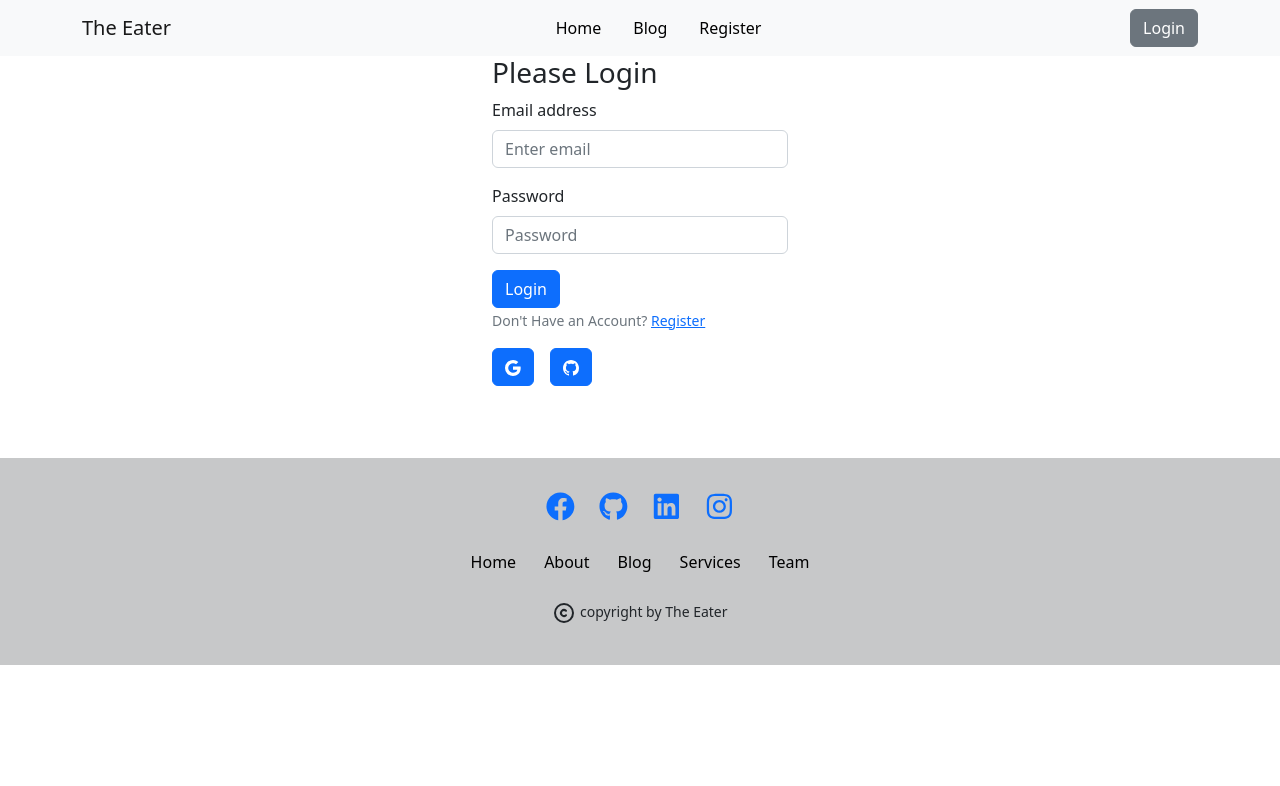
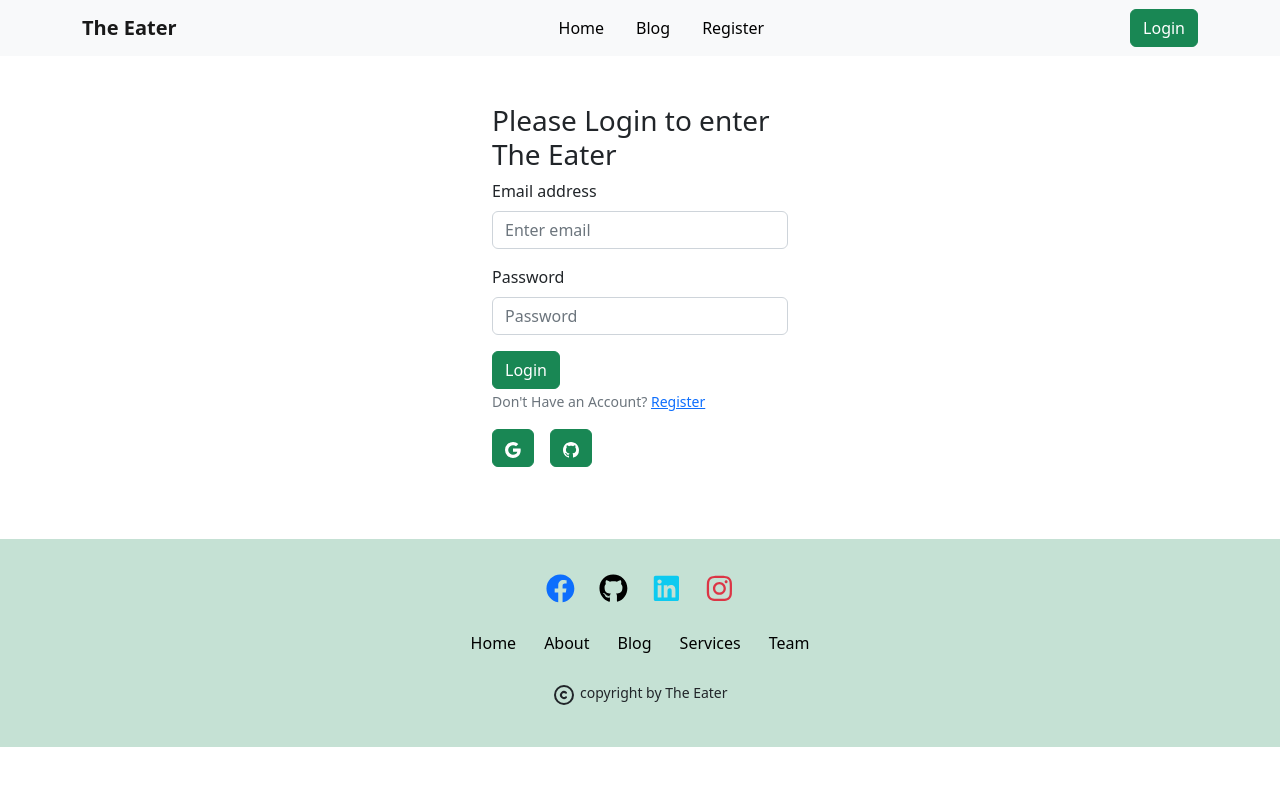
Before and after one commit to Mohammademon02/the-eater-client, a React (Vite) app: page /login in a window 1280 px wide. Shown: the top 786 px of the page. Built offline with nearby package versions, Linux system fonts and the light colour scheme; no server answers.

Commit message:
all completed

```diff
--- a/src/pages/Blog/Blog.jsx
+++ b/src/pages/Blog/Blog.jsx
@@ -22,7 +22,7 @@ const Blog = () => {
             <p className='mt-3' style={{ textAlign: 'justify' }}>Answer : A custom hook in React.js is a user-defined hook that builds on one or more default hooks. A custom hook enables you to encapsulate functionality into a reusable hook. For example, say you want to conditionally render a component based on the window’s screen size. JavaScript lets you add a resize event listener to the window object so you can run some logic whenever a window is resized. You can create a custom hook called useScreenSize that will detect changes in screen size and return the updated screen size.
             </p>
             <Pdf targetRef={ref} filename="blog.pdf">
-                {({ toPdf }) => <button className='btn btn-secondary' onClick={toPdf}>Generate Pdf</button>}
+                {({ toPdf }) => <button className='btn btn-success' onClick={toPdf}>Generate Pdf</button>}
             </Pdf>
         </div>
     );
--- a/src/pages/Home/Home/ChefInfo/ChefInfo.jsx
+++ b/src/pages/Home/Home/ChefInfo/ChefInfo.jsx
@@ -1,4 +1,4 @@
-import { Button, Card, CardGroup, Spinner } from 'react-bootstrap';
+import { Button, Card, CardGroup } from 'react-bootstrap';
 import { Link } from 'react-router-dom';
 import { FcLike } from 'react-icons/fc';
 
@@ -29,7 +29,7 @@ const ChefInfo = ({chefInfo}) => {
                         </div>
                         <div>
                             <Link to={`/recipes/${id}`} >
-                                <Button variant="secondary">View Recipes
+                                <Button variant="success">View Recipes
                                 </Button>
                             </Link>
                         </div>
--- a/src/pages/Home/Home/ChefRecipes/ChefRecipes.jsx
+++ b/src/pages/Home/Home/ChefRecipes/ChefRecipes.jsx
@@ -1,6 +1,6 @@
 import React from 'react';
-import { Button, Card, CardGroup, Col, Container, Row } from 'react-bootstrap';
-import { Link, useLoaderData, useParams } from 'react-router-dom';
+import { Card, CardGroup, Col, Container, Row } from 'react-bootstrap';
+import { useLoaderData,  } from 'react-router-dom';
 import { FcLike } from 'react-icons/fc';
 import ChefRecipesDetails from '../ChefRecipesDetails/ChefRecipesDetails';
 
@@ -14,7 +14,7 @@ const ChefRecipes = () => {
     console.log(recipes[0]);
     return (
         <Container >
-            <Row className='mt-5'>
+            <Row className='my-5'>
                 <Col>
                     <CardGroup>
                         <Card>
--- a/src/pages/Home/Home/ChefRecipesDetails/ChefRecipesDetails.jsx
+++ b/src/pages/Home/Home/ChefRecipesDetails/ChefRecipesDetails.jsx
@@ -1,6 +1,5 @@
 import React, { useState } from 'react';
 import { Button, Card } from 'react-bootstrap';
-import { Link } from 'react-router-dom';
 import { ToastContainer, toast } from 'react-toastify';
 import 'react-toastify/dist/ReactToastify.css';
 
@@ -41,7 +40,7 @@ const ChefRecipesDetails = ({ recipes }) => {
                         <div>
                             <Button onClick={notify}
                                 disabled={!disable}
-                                variant="secondary">Add to Favorite
+                                variant="success">Add to Favorite
                             </Button>
                             <ToastContainer />
 
--- a/src/pages/Home/Home/Home.jsx
+++ b/src/pages/Home/Home/Home.jsx
@@ -12,7 +12,7 @@ const Home = () => {
     const [chefInfo, setChefInfo] = useState([]);
 
     useEffect(() => {
-        fetch('http://localhost:5000/chef')
+        fetch('https://the-eater-server-mohammademon02.vercel.app/chef')
             .then(res => res.json())
             .then(data => setChefInfo(data))
             .catch(error => console.error(error))
--- a/src/pages/Login/Login.jsx
+++ b/src/pages/Login/Login.jsx
@@ -63,8 +63,8 @@ const Login = () => {
 
 
     return (
-        <Container className='w-25 mx-auto'>
-            <h3>Please Login</h3>
+        <Container className='w-25 mx-auto my-5'>
+            <h3>Please Login to enter The Eater</h3>
             <Form onSubmit={handleLogin}>
                 <Form.Group className="mb-3" controlId="formBasicEmail">
                     <Form.Label>Email address</Form.Label>
@@ -76,7 +76,7 @@ const Login = () => {
                     <Form.Control type="password" name='password' placeholder="Password" required />
                 </Form.Group>
 
-                <Button variant="primary" type="submit">
+                <Button variant="success" type="submit">
                     Login
                 </Button>
                 <br />
@@ -85,10 +85,10 @@ const Login = () => {
                 </Form.Text>
                 <br />
                 <div className='mt-3'>
-                    <Button className='me-3' onClick={handleGoogleSignIn} variant="primary" type="submit">
+                    <Button className='me-3' onClick={handleGoogleSignIn} variant="success" type="submit">
                         <BsGoogle></BsGoogle>
                     </Button>
-                    <Button onClick={handleGithubSignIn} variant="primary" type="submit">
+                    <Button onClick={handleGithubSignIn} variant="success" type="submit">
                         <BsGithub></BsGithub>
                     </Button>
                 </div>
--- a/src/pages/Register/Register.jsx
+++ b/src/pages/Register/Register.jsx
@@ -51,7 +51,7 @@ const Register = () => {
     }
 
     return (
-        <Container className='w-25 mx-auto'>
+        <Container className='w-25 mx-auto my-5'>
             <h3>Please Register</h3>
             <Form onSubmit={handleRegister}>
                 <Form.Group className="mb-3" >
@@ -83,7 +83,7 @@ const Register = () => {
                         name="accept"
                         label={<>Accept <Link to="/terms">Terms and Conditions</Link> </>} />
                 </Form.Group>
-                <Button variant="primary" disabled={!accepted} type="submit">
+                <Button variant="success" disabled={!accepted} type="submit">
                     Register
                 </Button>
                 <br />
--- a/src/routes/Routes.jsx
+++ b/src/routes/Routes.jsx
@@ -34,7 +34,7 @@ const router = createBrowserRouter([
             {
                 path: '/recipes/:id',
                 element: <PrivateRoutes><ChefRecipes></ChefRecipes></PrivateRoutes>,
-                loader: ({params}) => fetch(`http://localhost:5000/chef/${params.id}`)
+                loader: ({ params }) => fetch(`https://the-eater-server-mohammademon02.vercel.app/chef/${params.id}`)
             }
         ]
     }
--- a/src/shared/Footer/Footer.jsx
+++ b/src/shared/Footer/Footer.jsx
@@ -6,21 +6,21 @@ import { Link } from 'react-router-dom';
 
 const Footer = () => {
     return (
-        <div className='bg-dark bg-opacity-25 text-center p-4 mt-5'>
+        <div className='bg-success bg-opacity-25 text-center p-4 mt-5'>
             <Container className='text-center'>
                 <div className=" text-center">
-                    <Link className='me-4 bg-secondary-subtle' style={{ fontSize: '1.8rem' }}><FaFacebook></FaFacebook></Link>
-                    <Link className='me-4 bg-secondary-subtle' style={{ fontSize: '1.8rem' }}><FaGithub></FaGithub></Link>
-                    <Link className='me-4 bg-secondary-subtle' style={{ fontSize: '1.8rem' }}><FaLinkedin></FaLinkedin></Link>
-                    <Link className='bg-secondary-subtle' style={{ fontSize: '1.8rem' }}><FaInstagram></FaInstagram></Link>
+                    <Link className='me-4 ' style={{ fontSize: '1.8rem' }}><FaFacebook></FaFacebook></Link>
+                    <Link className='me-4' style={{ fontSize: '1.8rem' }}><FaGithub className='text-black'></FaGithub></Link>
+                    <Link className='me-4 ' style={{ fontSize: '1.8rem' }}><FaLinkedin className='text-info'></FaLinkedin></Link>
+                    <Link style={{ fontSize: '1.8rem' }}><FaInstagram className='text-danger'></FaInstagram></Link>
                 </div><br />
-                <nav className='d-flex gap-3 mx-auto' style={{ width: 'fit-content' }}>
+                <div className='d-flex gap-3 text-center align-items-center justify-content-center'>
                     <button className='text-decoration-none text-black border-0 bg-transparent'>Home</button>
                     <button className='text-decoration-none text-black border-0 bg-transparent'>About</button>
                     <button className='text-decoration-none text-black border-0 bg-transparent'>Blog</button>
                     <button className='text-decoration-none text-black border-0 bg-transparent'>Services</button>
                     <button className='text-decoration-none text-black border-0 bg-transparent'>Team</button>
-                </nav><br />
+                </div><br />
                 <p><small><TbCopyright style={{ fontSize: '24px' }} /> copyright by The Eater</small></p>
             </Container>
         </div>
--- a/src/shared/Header/Header.jsx
+++ b/src/shared/Header/Header.jsx
@@ -25,7 +25,7 @@ const Header = () => {
         <div>
             <Navbar collapseOnSelect expand="lg" bg="light" variant="light">
                 <Container>
-                    <Navbar.Brand href="/">The Eater</Navbar.Brand>
+                    <Navbar.Brand className='fw-bold' href="/">The Eater</Navbar.Brand>
                     <Navbar.Toggle aria-controls="responsive-navbar-nav" />
                     <Navbar.Collapse id="responsive-navbar-nav">
                         <Nav className="mx-auto">
@@ -49,9 +49,9 @@ const Header = () => {
                             }
 
                             {user ?
-                                <Link><Button onClick={handleLogOut} variant="secondary">Logout</Button></Link> :
+                                <Link><Button className='ms-2'  onClick={handleLogOut} variant="success">Logout</Button></Link> :
                                 <Link to="/login">
-                                    <Button variant="secondary">Login</Button>
+                                    <Button variant="success">Login</Button>
                                 </Link>
                             }
                         </Nav>
```
